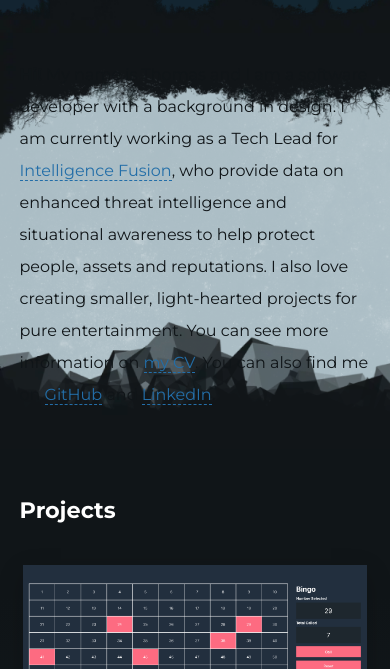
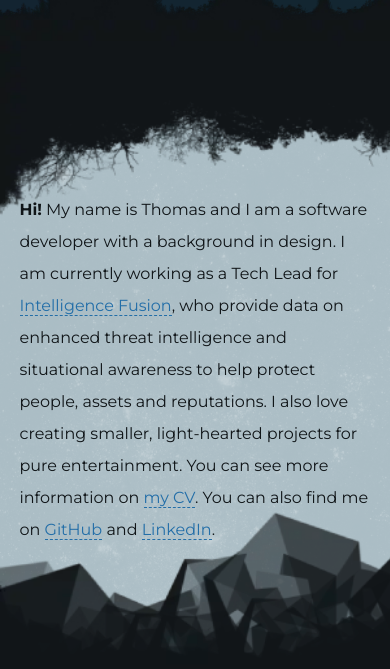
Before and after one commit to thomashockaday/thomashockaday.github.io, a plain HTML site: page index.html in a window 390 px wide. Shown: the part 175-844 px from the top of the page. Drawn offline with Linux system fonts and the light colour scheme.

Commit message:
Give bio a min height to reduce the need to adapt to screen size

```diff
--- a/css/style.css
+++ b/css/style.css
@@ -373,6 +373,7 @@ article p {
 .bio-layers,
 .bio-layers .layer {
   height: 60vw;
+  min-height: 700px;
 }
 
 #bio-layer-1 {
@@ -410,11 +411,6 @@ article p {
 
   .divider {
     height: 0;
-  }
-
-  .bio-layers,
-  .bio-layers .layer {
-    height: 110vw;
   }
 }
 
```
